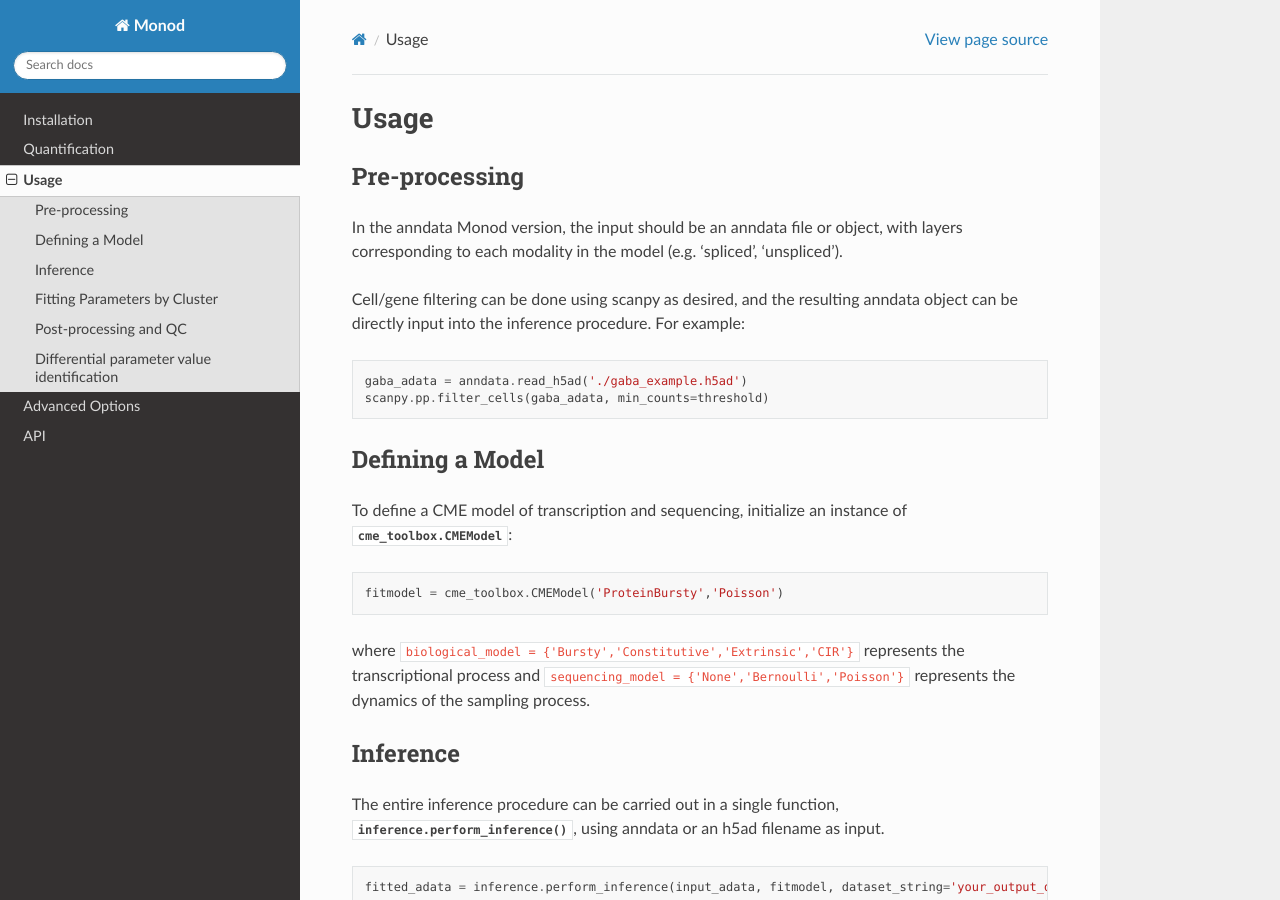
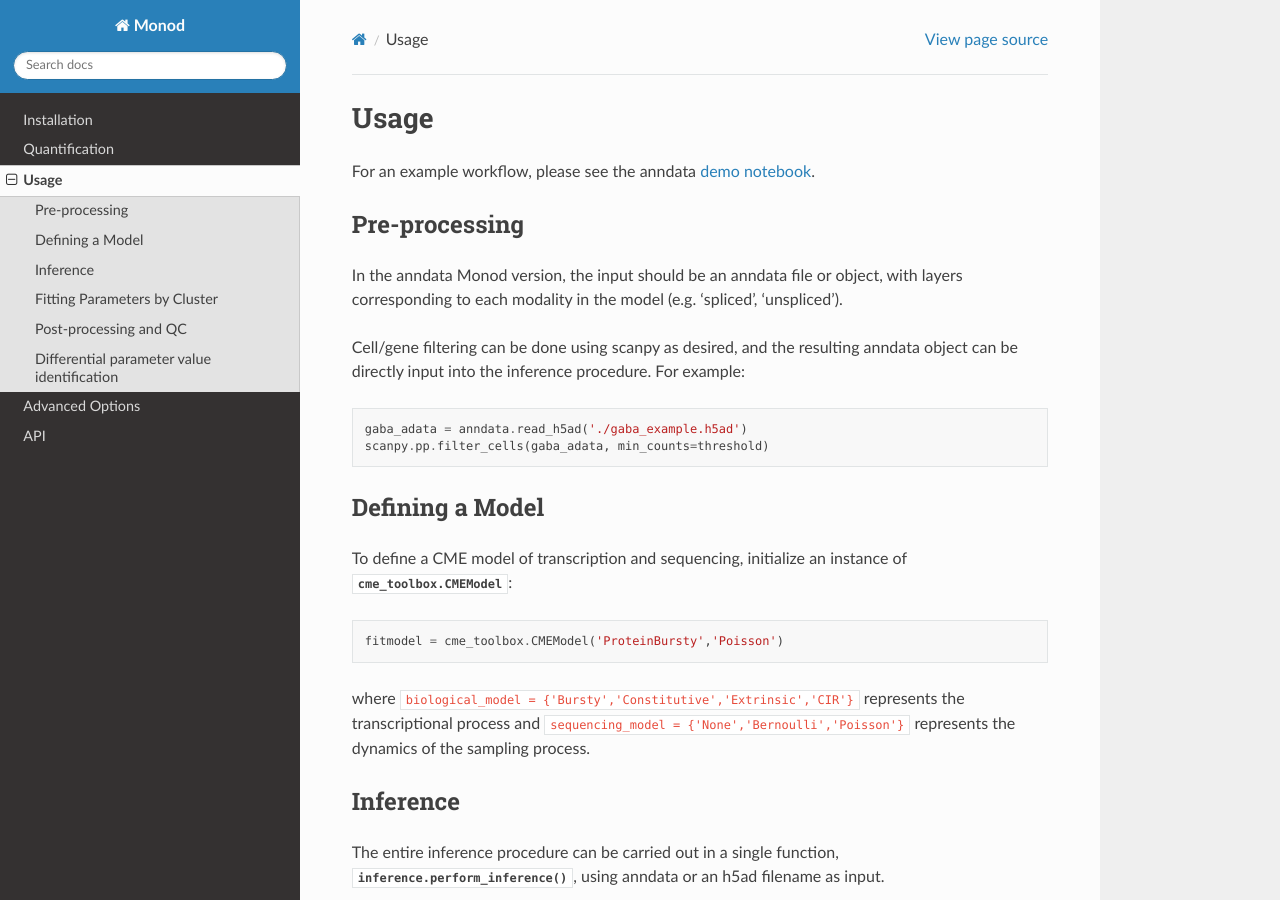
Before and after one commit to pachterlab/monod_examples, a Sphinx documentation site: the page built from docs/source/usage.rst, in a window 1280 px wide and 900 px high. Built offline with Sphinx 7.4.7 and the Read the Docs theme 3.1.0, drawn with Linux system fonts in a browser that asks for light colours.

Commit message:
Update usage.rst

```diff
--- a/docs/source/usage.rst
+++ b/docs/source/usage.rst
@@ -1,5 +1,7 @@
 Usage
 =====
+
+For an example workflow, please see the anndata `demo notebook <https://colab.research.google.com/github/pachterlab/monod/blob/anndata/Monod_demo_new.ipynb>`_.
 
 Pre-processing
 ----------------
```
